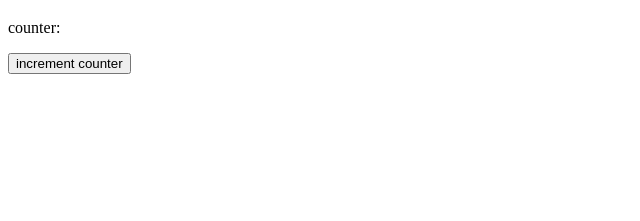
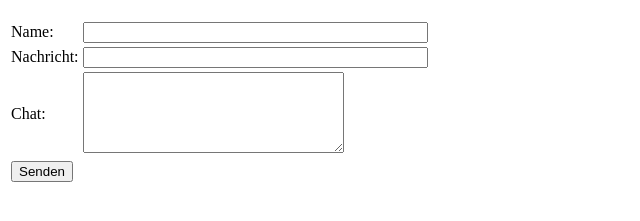
Before and after one commit to coderdojo-neusiedl/dynamic-webpage, a website: page webroot/index.html in a window 1280 px wide. Shown: the part 61-282 px from the top of the page, without its empty margins (0-640 px from the left). Drawn offline with nearby package versions, Linux system fonts and the light colour scheme; no server answers.

Commit message:
created form for chat app and added shared topic for sending messages

```diff
--- a/webroot/index.html
+++ b/webroot/index.html
@@ -17,12 +17,12 @@
 				$('#counterValue').text(counterValue);
 			};
 
-			var sendIncrementCommand = function sendIncrementCommand() {
-			console.log('increment');
-				bus.sendCommand(webapp.shared.topics.INCREMENT_COUNTER);
+			var sendChatMessage = function sendChatMessage() {
+				//console.log('sendChatMessage');
+				bus.sendCommand(webapp.shared.topics.CHAT_MESSAGE, {name: 'Thomas', nachricht: 'hello world'} );
 			};
 
-			$('#incrementButton').click(sendIncrementCommand);
+			$('#senden').click(sendChatMessage);
 
 			var bus = new common.infrastructure.bus.Bus();
 			bus.subscribeToPublication(common.infrastructure.busbridge.CONNECTION_STATE_TOPIC, onConnectedStateChanged);
@@ -35,7 +35,23 @@
 
 <body>
 <h1>Hello World!</h1>
-<p>counter: <span id="counterValue"></span></p>
-<button id="incrementButton">increment counter</button>
+<table class="table table-sm">
+	<tbody><tr>
+		<td>Name:</td>
+		<td><input id="name" value="" size="40" type="text"></td>
+	</tr>
+	<tr>
+		<td>Nachricht:</td>
+		<td><input id="nachricht" value="" size="40" type="text"></td>
+	</tr>
+	<tr>
+		<td>Chat:</td>
+		<td><textarea id="comment" rows="5" cols="30"></textarea></td>
+	</tr>
+	<tr>
+		<td colspan="2"><button id="senden">Senden</button></td>
+	</tr>
+   </tbody>
+</table>
 </body>
 </html>
```
Also changed, not shown: src/SharedTopics.js (+13 -0 lines).
